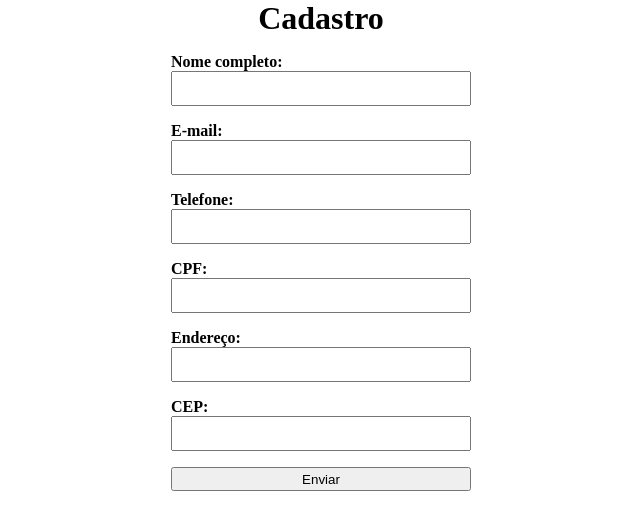
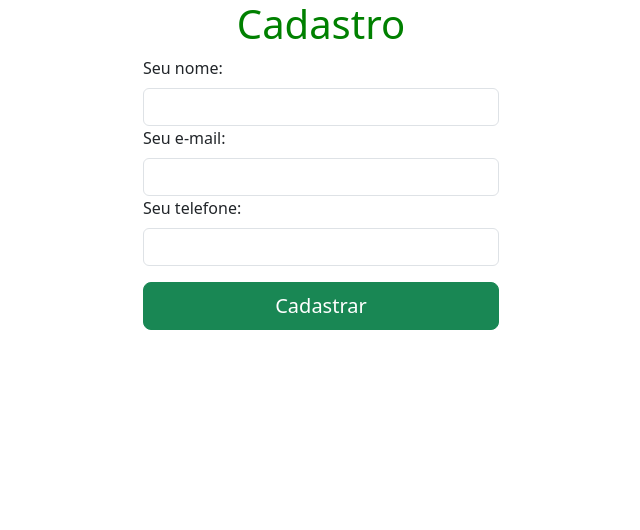
Before and after one commit to Kleber-JF/curso_ebac_frontend, a plain HTML site: page index.html in a window 1280 px wide. Shown: the whole page, without its empty margins (319-959 px from the left). Drawn offline with nearby package versions, Linux system fonts and the light colour scheme.

Commit message:
commit inicial

```diff
--- a/index.html
+++ b/index.html
@@ -3,46 +3,38 @@
 <head>
     <meta charset="UTF-8">
     <meta name="viewport" content="width=device-width, initial-scale=1.0">
-    <title>EBAC - Exercicio - M10</title>
-    <link rel="stylesheet" href="./main.css">
+    <title>M12 - Exercicio - EBAC</title>
+    <link rel="stylesheet" href="https://cdn.jsdelivr.net/npm/bootstrap@5.3.1/dist/css/bootstrap.min.css">
 </head>
 <body>
     <div class="container">
-    <header><h1>Cadastro</h1></header>
+        <div class="row">
+            <div class="col-4"></div>
+                <div class="col-4">
+                    <h1>Cadastro</h1>
+                    <form>
+                        <label for="nome" class="form-label">Seu nome:</label>
+                        <input class="form-control" type="text" id="nome" />
+                        <label for="email" class="form-label">Seu e-mail:</label>
+                        <input id="email" type="email" class="form-control">
+                        <label for="telefone" class="form-label">Seu telefone:</label>
+                        <input id="telefone" type="tel" class="form-control">
+                        <button class="btn btn-success btn-lg">Cadastrar</button>
+                    </form>
+                </div>
+            <div class="col-4"></div>
+        </div>
     </div>
-    <div class="container">
-    <form>
-        <form>
-            <div class="form-campo">
-                <label for="nome">Nome completo:</label>
-                <input type="text" id="nome" name="nome">
-            </div>
-            <div class="form-campo">
-                <label for="email">E-mail:</label>
-                <input type="email" id="email" name="email">
-            </div>
-            <div class="form-campo">
-                <label for="telefone">Telefone:</label>
-                <input type="tel" id="telefone" name="telefone">
-            </div>
-            <div class="form-campo">
-                <label for="cpf">CPF:</label>
-                <input type="text" id="cpf" name="cpf">
-            </div>
-            <div class="form-campo">
-                <label for="endereco">Endereço:</label>
-                <input type="text" id="endereco" name="endereco">
-            </div>
-            <div class="form-campo">
-                <label for="cep">CEP:</label>
-                <input type="text" id="cep" name="cep">
-            </div>
-            <button type="submit">Enviar</button>
-        </form>
-    </form>
-    </div>
-    <script src="https://code.jquery.com/jquery-3.7.0.min.js"></script>
-    <script src="./js/jquery.mask.min.js"></script>
-    <script src="./js/main.js"></script>
+    <style>
+        h1 {
+            color: green;
+            text-align: center;
+        }
+
+        button {
+            width: 100%;
+            margin-top: 16px;
+        }
+    </style>
 </body>
 </html>
```
